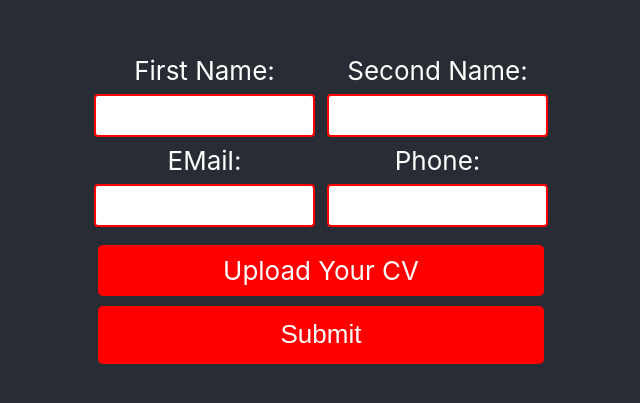
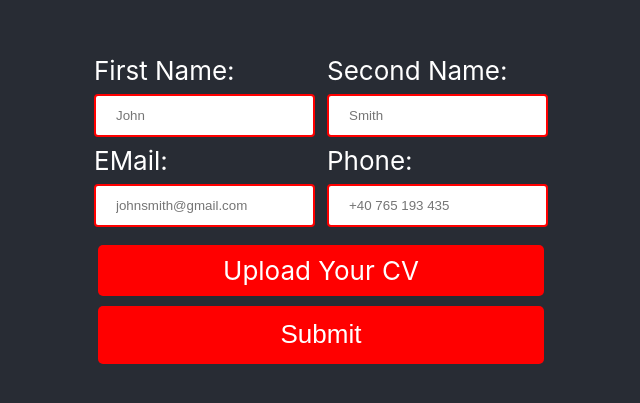
Before and after one commit to BogdanM0103/form-website, a React (Create React App) app: page / in a window 1280 px wide. Shown: the part 191-594 px from the top of the page, without its empty margins (319-959 px from the left). Built offline with nearby package versions, Linux system fonts and the light colour scheme.

Commit message:
more changes

```diff
--- a/src/Form.js
+++ b/src/Form.js
@@ -44,21 +44,21 @@ const Form = () => {
                 <div className="first-row">
                     <div className="first-name">
                         <label htmlFor="firstName">First Name:</label>
-                        <input type="text" id="firstName" name="firstName" value={ formData.firstName } onChange={ handleChange } />
+                        <input type="text" id="firstName" name="firstName" value={ formData.firstName } onChange={ handleChange } placeholder='John' />
                     </div>
                     <div className="second-name">
                         <label htmlFor="secondName">Second Name:</label>
-                        <input type="text" id="secondName" name="secondName" value={ formData.secondName } onChange={ handleChange } />
+                        <input type="text" id="secondName" name="secondName" value={ formData.secondName } onChange={ handleChange } placeholder='Smith' />
                     </div>
                 </div>
                 <div className="second-row">
                     <div className="email">
                         <label htmlFor="email">EMail:</label>
-                        <input type="text" id="email" name="email" value={ formData.email } onChange={ handleChange } />
+                        <input type="text" id="email" name="email" value={ formData.email } onChange={ handleChange } placeholder='johnsmith@gmail.com'/>
                     </div>
                     <div className="phone">
                         <label htmlFor="phone">Phone:</label>
-                        <input type="text" id="phone" name="phone" value={ formData.phone } onChange={ handleChange } />
+                        <input type="text" id="phone" name="phone" value={ formData.phone } onChange={ handleChange } placeholder='+40 765 193 435' />
                     </div>
                 </div>
                 <div className="third-row">
--- a/src/index.css
+++ b/src/index.css
@@ -57,6 +57,7 @@ code {
   background-color: red;
   padding: 10px;
   margin: 10px;
+  text-align: center;
 }
 
 .file-upload {
@@ -88,8 +89,10 @@ textarea {
   resize: none;
 }
 
+
 label {
   border-radius: 5px;
+  text-align: left;
 }
 
 .file-upload label {
```
